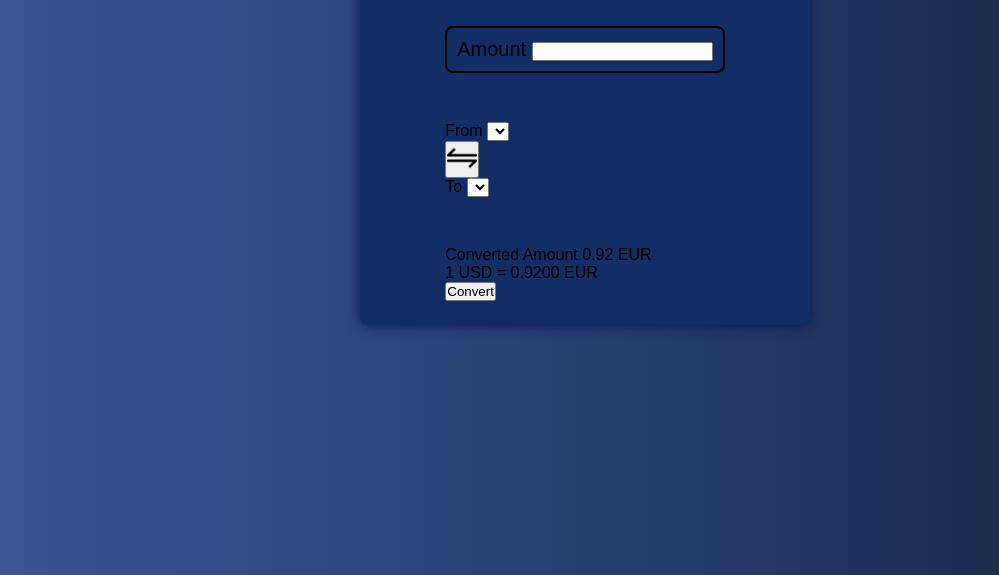
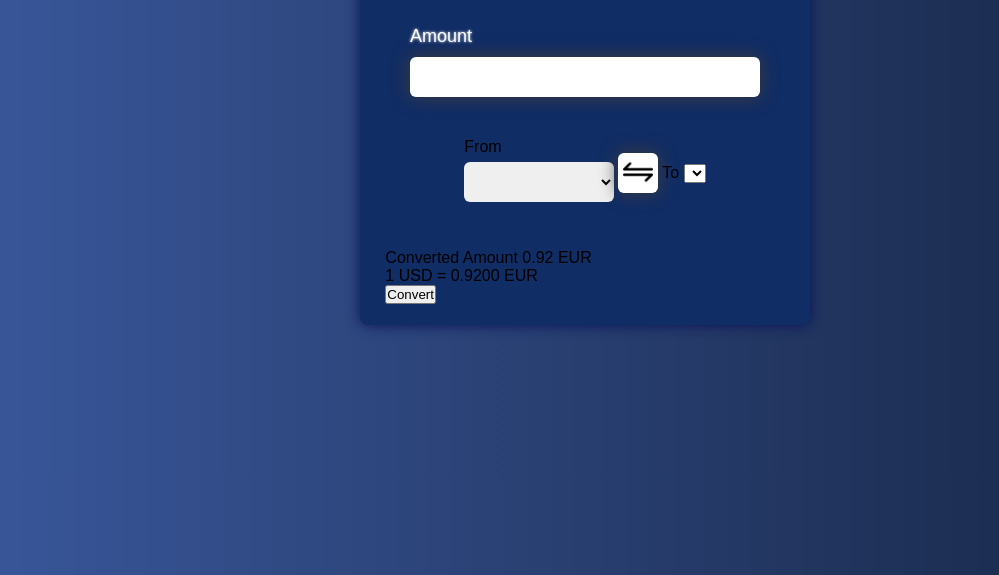
Before and after one commit to OV111/Currency-Converter, a plain HTML site: page index.html in a window 1280 px wide. Shown: the part 225-800 px from the top of the page, without its empty margins (140-1139 px from the left). Drawn offline with Linux system fonts and the light colour scheme; no server answers.

Commit message:
from to style

```diff
--- a/style.css
+++ b/style.css
@@ -36,11 +36,74 @@ body {
     box-shadow: 0 0 15px rgba(54, 47, 47, 0.2);
     animation: changeBackground 3s infinite linear;
 }
+.container h2 {
+    font-size: 34px;
+    padding: 0px;
+    color: #fff;
+    padding: 0px 40px;
+}
 .amount {
+    display: grid;
+    justify-content: center;
+    align-items: center;
     width: 100%;
-    padding: 10px;
+    padding: 0px 20px;
+    color: #fff;
+    text-shadow: 0 0 3px #fff;
+    font-size: 18px;
+    border: none;
+    outline: none;
+    gap: 10px;
+}
+.amount input {
+    width: 350px;
+    height: 40px;
+    border: none;
+    outline: none;
+    padding: 0px 10px 0px;
+    border-radius: 6px;
     font-size: 20px;
-    border: 2px solid #000;
-    border-radius: 8px;
+    box-shadow: 0 0 18px rgb(62, 59, 59);
+}
+.fromto {
+    display: flex;
+    justify-content: center;
+    align-items: center;
+    gap: 4px;
+}
+.from {
+    display: grid;
+    justify-content: center;
+    align-items: center;
+    gap: 6px;
+}
+.from #from {
+    width: 150px;
+    height: 40px;
+    border: none;
     outline: none;
+    border-radius: 6px;
 }
+#change {
+    border: none;
+    border-radius: 6px;
+    width: 40px;
+    height: 40px;
+    background-color: #fff;
+    cursor: pointer;
+    box-shadow: 0 0 18px rgb(62, 59, 59);
+    margin: 10px 0px;
+}
+.to {
+    display: grid;
+    align-items: center;
+    justify-content: center;
+    gap: 6px;
+}
+.to #to {
+    width: 150px;
+    height: 40px;
+    border: none;
+    outline: none;
+    border-radius: 6px;
+}
```
